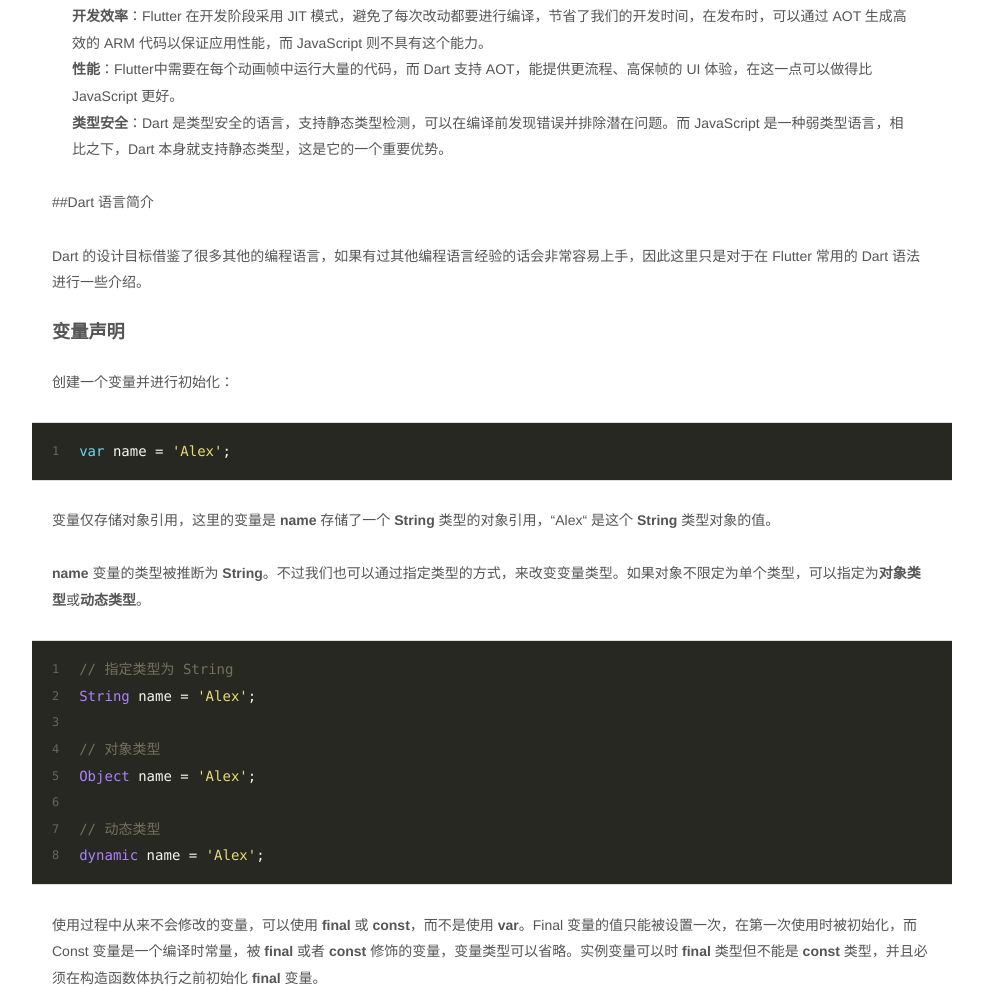
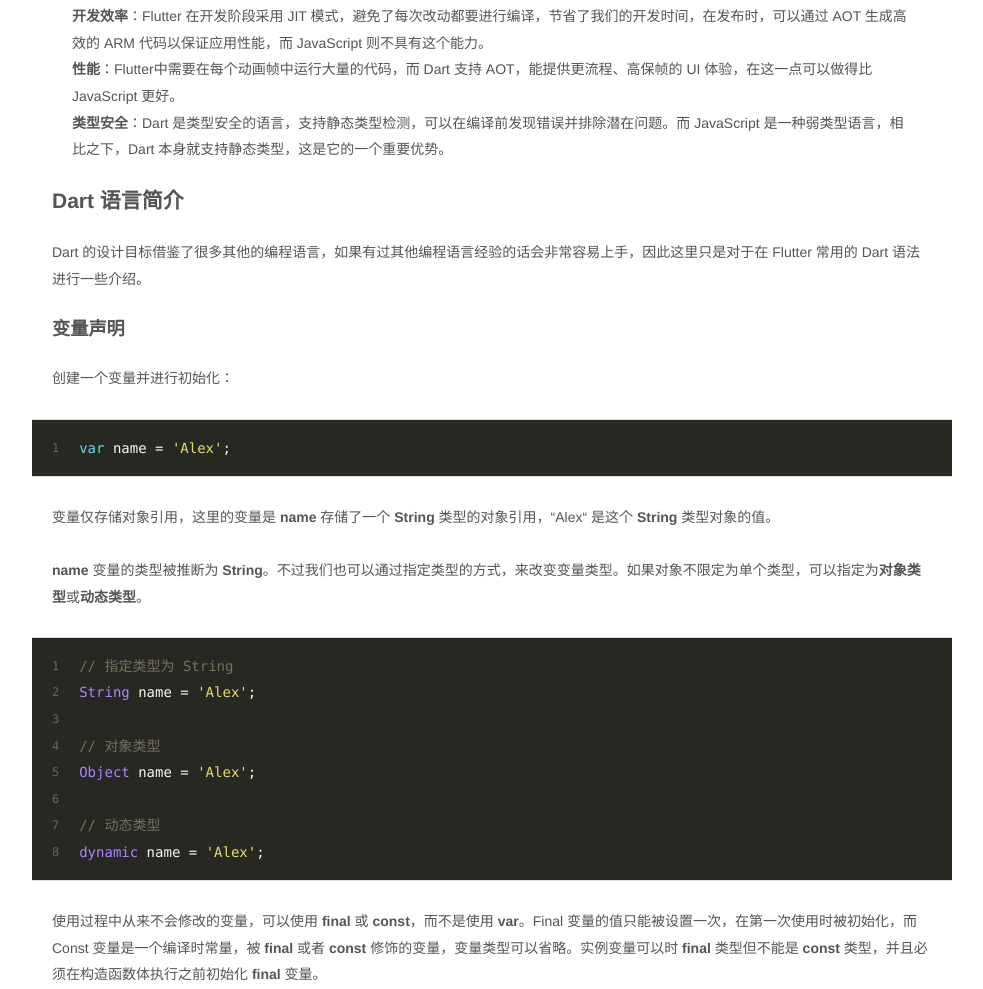
Before and after one commit to junyixin/junyixin.github.io, a plain HTML site: page index.html in a window 1280 px wide. Shown: the part 1003-1992 px from the top of the page, without its empty margins (148-1131 px from the left). Drawn offline with nearby package versions, Linux system fonts and the light colour scheme.

Commit message:
Site updated: 2020-03-03 14:09:47

```diff
--- a/index.html
+++ b/index.html
@@ -138,8 +138,7 @@
 <li><strong>性能</strong>：Flutter中需要在每个动画帧中运行大量的代码，而 Dart 支持 AOT，能提供更流程、高保帧的 UI 体验，在这一点可以做得比 JavaScript 更好。</li>
 <li><strong>类型安全</strong>：Dart 是类型安全的语言，支持静态类型检测，可以在编译前发现错误并排除潜在问题。而 JavaScript 是一种弱类型语言，相比之下，Dart 本身就支持静态类型，这是它的一个重要优势。</li>
 </ul>
-<p>##Dart 语言简介</p>
-<p>Dart 的设计目标借鉴了很多其他的编程语言，如果有过其他编程语言经验的话会非常容易上手，因此这里只是对于在 Flutter 常用的 Dart 语法进行一些介绍。</p>
+<h2 id="Dart-语言简介"><a href="#Dart-语言简介" class="headerlink" title="Dart 语言简介"></a>Dart 语言简介</h2><p>Dart 的设计目标借鉴了很多其他的编程语言，如果有过其他编程语言经验的话会非常容易上手，因此这里只是对于在 Flutter 常用的 Dart 语法进行一些介绍。</p>
 <h3 id="变量声明"><a href="#变量声明" class="headerlink" title="变量声明"></a>变量声明</h3><p>创建一个变量并进行初始化：</p>
 <figure class="highlight dart"><table><tr><td class="gutter"><pre><span class="line">1</span><br></pre></td><td class="code"><pre><span class="line"><span class="keyword">var</span> name = <span class="string">'Alex'</span>;</span><br></pre></td></tr></table></figure>
 
```
Also changed, not shown: 2020/03/02/初识Flutter/index.html (+2 -3 lines).
